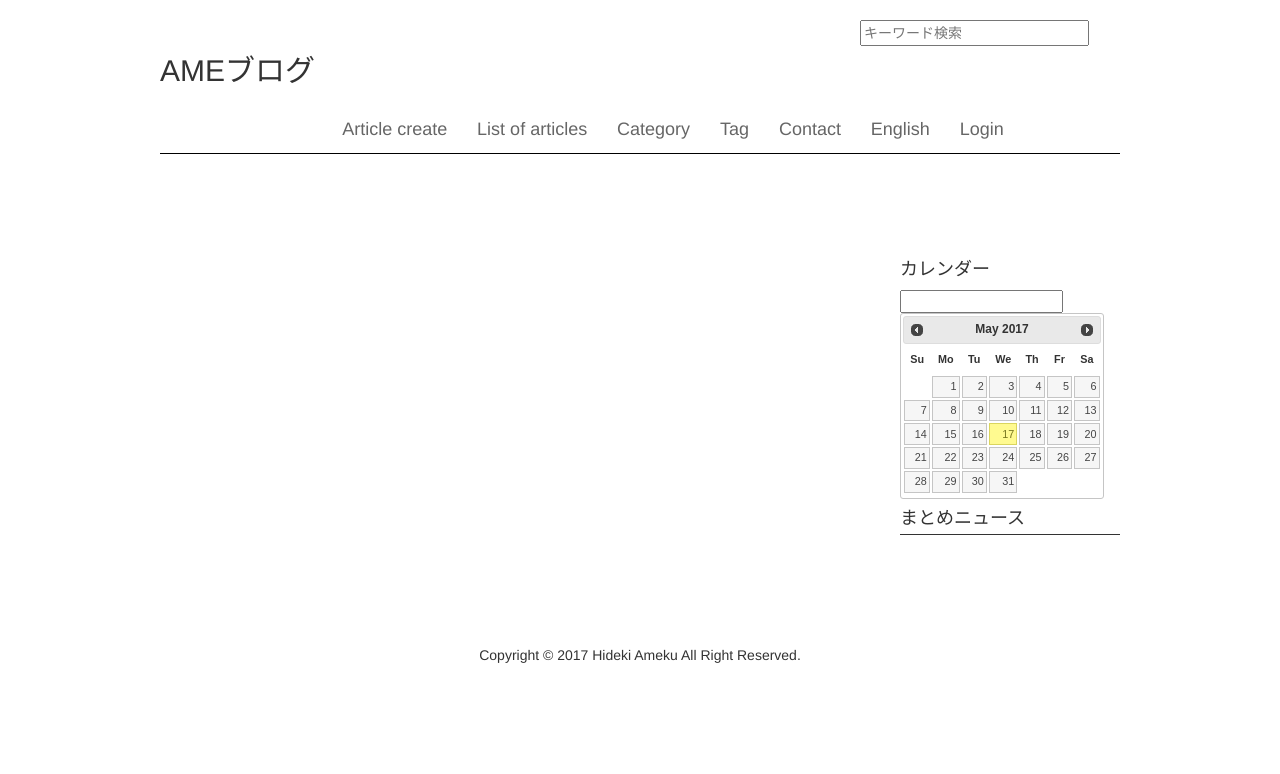
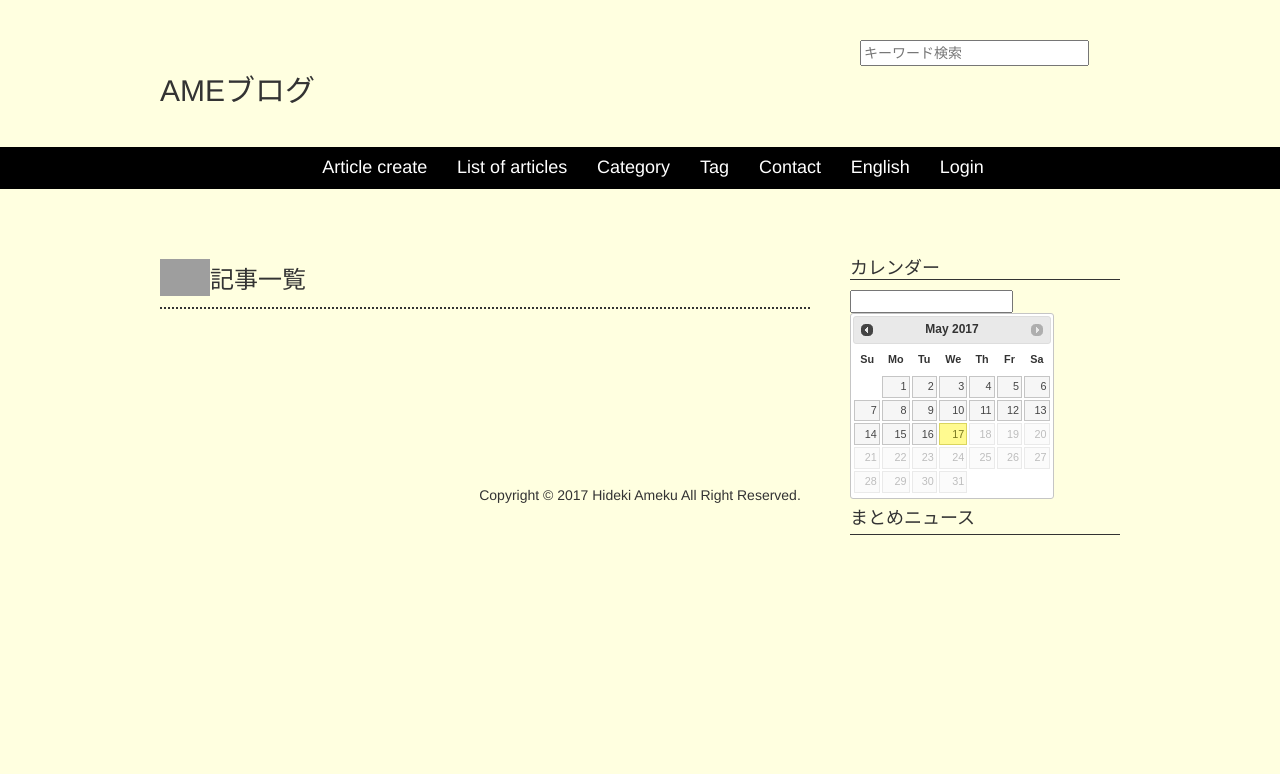
Before and after one commit to amekuhideki/Acltest, a CakePHP app: the page made by app/View/Posts/index.ctp in a window 1280 px wide. Shown: the top 774 px of the page. Run offline with PHP 8.4 and a stand-in for CakePHP, Linux system fonts and the light colour scheme; the template is opened without the code that fills it, so the values that code supplies are empty; form fields are guessed from the names that the template uses; some libraries are stand-ins or nearby versions; grey boxes are pictures that could not be loaded.

Commit message:
Fix list layout

```diff
--- a/app/View/Elements/header2.ctp
+++ b/app/View/Elements/header2.ctp
@@ -1,10 +1,16 @@
 <style>
 .header_header{
+  width: 960px;
+  margin-left: 40px;
+  margin-right: 40px;
+  margin: 0 auto;
+  margin-top: 20px;
   padding-top: 20px;
+
 }
 .header_title{
   float: left;
-  margin-top: auto;
+  margin-bottom: 30px;
   padding-top: 14px;
 }
 .search_section{
@@ -23,10 +29,20 @@
 }
 
 .header_category{
-  padding-top: 20px;
+  /*padding-top: 20px;*/
   clear: both;
+  margin: 0 auto;
+  background-color: #000;
+
+}
+.header_category_inner{
+  width: 960px;
+  margin: 0 auto;
 }
   nav ul{
+    padding: 0;
+    padding-top: 8px;
+    padding-bottom: 8px;
     text-align: center;
   }
   nav li{
@@ -34,7 +50,7 @@
     margin-left: 26px;
   }
   nav a{
-    color: #666;
+    color: white;
     text-decoration: none;
   }
   nav a:hover{
@@ -84,6 +100,7 @@
       <a class="search-button"><span class="btn-lg glyphicon glyphicon-search" aria-hidden="true"></span></a>
     </div> -->
   <div class="header_category">
+    <div class="header_category_inner">
       <nav>
         <ul>
           <?php if (isset($_SESSION['Auth']['User']['username'])): ?>
@@ -142,4 +159,5 @@
       	</ul>
       </nav>
     </div>
+  </div>
 </header>
--- a/app/View/Layouts/default.ctp
+++ b/app/View/Layouts/default.ctp
@@ -16,21 +16,28 @@
   <!-- <script type="text/javascript" src="http://code.jquery.com/jquery-1.9.0.js"></script> -->
   <!-- <?php echo $this->Html->script('jquery-1.9.0.min'); ?> -->
   <script src="https://ajax.googleapis.com/ajax/libs/jquery/1.11.3/jquery.min.js"></script>
-  <link rel="stylesheet" href="https://ajax.googleapis.com/ajax/libs/jqueryui/1.11.4/themes/smoothness/jquery-ui.css">
+  <link rel="stylesheet" href="https://ajax.googleapis.com/ajax/libs/jqueryui/1.11.4/themes/humanity/jquery-ui.css">
   <script src="https://ajax.googleapis.com/ajax/libs/jqueryui/1.11.4/jquery-ui.min.js"></script>
+  <script src="http://ajax.googleapis.com/ajax/libs/jqueryui/1/i18n/jquery.ui.datepicker-ja.min.js
+"></script>
 
   <!-- Le styles -->
 	<style>
     html {
       /*padding-top: 50px;*/
-      padding-left: 100px;
+      margin: 0;
+      padding: 0;
+      /*padding-left: 100px;
       padding-right: 100px;
-      padding-bottom: 100px;
+      padding-bottom: 100px;*/
       /*padding-top: 10px;*/
      /*background: #ebe6d3;*/
      font: 16px/20px "ヒラギノ角ゴ Pro W3","Hiragino Kaku Gothic Pro",'メイリオ',Meiryo,Helvetica,Arial,Sans-Serif;
-     color: #666;
-}
+     /*color: #666;*/
+  }
+  body {
+    background-color:#ffffe0;
+  }
 
 a{ color: #69c;}
      a:hover{color:#069;}
@@ -43,7 +50,9 @@ a{ color: #69c;}
       width: 960px;
     }
     #wrapper {
-      width: 960px;
+      /*width: 960px;*/
+      margin-left: 40px;
+      margin-right: 40px;
       margin: 0 auto;
     }
     /*.footer {
--- a/app/View/Posts/index.ctp
+++ b/app/View/Posts/index.ctp
@@ -1,62 +1,85 @@
 <style>
+.main {
+	width: 960px;
+	margin-left: 40px;
+	margin-right: 40px;
+	margin: 0 auto;
+}
 #contents{
-	width: 700px;
+	/*width: 700px;*/
+	width: 650px;
 	margin: 0 auto;
+	margin-top: 40px;
 	float: left;
 }
+#contents_title {
+	width:650px;
+	margin: 0;
+	padding: 0;
+	height: 70px;
+	padding-top: 20px;
+	border-bottom: 2px dotted;
+	padding-bottom: 10px;
 
+}
+#contents_img {
+	float: left;
+}
+#list {
+	float: left;
+}
+#contents_title h3 {
+	padding-top: 8px;
+	margin: 0;
+	float:left;
+	/*border-bottom: 2px dotted ;*/
+}
 #content_details{
+	clear: left;
 	/*margin: 100px;*/
-	padding-top: 50px;
-  border-bottom: 1px solid;
+	margin-top: 50px;
+  border: 1px solid;
+	background-color: white;
+	height: 200px;
+}
+.image {
+	float: left;
+	margin: 0 auto;
+	margin: 10px;
+}
+.post_contents {
+	float: left;
+}
+.post_image{
+	width: 180px;
+	float: left;
+	padding: 10px;
+	margin-top: 20px;
 }
 
-.post_title{
-	margin: 20px;
-	font-size: 30px;
-	text-align: left;
-	/*padding-left: 10px;*/
-	padding: 10px;
-	border-left: 10px solid #7BAEB5;
-	border-bottom: 1px solid #7BAEB5;
+/*.header{
+	border-bottom: 1px solid #000;
+}*/
 
-	width: 680px;
-	white-space: nowrap;
-	overflow: hidden;
-	text-overflow: ellipsis;
+.post_header{
+	margin: 0;
+	height: 60px;
+	padding: 0;
+	padding-top: 20px;
+	/*padding-bottom: 10px;*/
+	border-bottom: 1px dotted;
 }
-
-.post_body{
-	width: 480px;
-	margin-top: 50px;
-	padding: 26px;
-	font-size: 18px;
-	float: right;
-	text-align: left;
-
-	white-space: nowrap;
-	overflow: hidden;
-	text-overflow: ellipsis;
+.post_category{
+	float: left;
+  font-size: 16px;
 }
-.header{
-	border-bottom: 1px solid #000;
-}
-
-#post_header{
-	margin: auto;
-	padding: 10px;
-}
-
 .post_date{
 	float:left;
 	font-size: 14px;
 	padding-left: 10px;
 }
-.post_category{
-	float: left;
-	padding-left: 10px;
-	/*padding-right: 20px;*/
-  font-size: 16px;
+.post_writer {
+	float: right;
 }
 .badge_category {
   padding: 3px 6px;
@@ -69,40 +92,53 @@
   white-space: nowrap;
   background-color: #4169E1;/*青色*/
 }
+.post_title{
+	clear: both;
+	padding: 10px;
+	font-size: 16px;
+	font-weight: bold;
+	text-align: left;
+	border-bottom: 1px dotted;
+	width: 440px;
+	white-space: nowrap;
+	overflow: hidden;
+	text-overflow: ellipsis;
+}
+.post_body{
+	/*width: 450px;*/
+	width: 440px;
+	padding: 10px;
+	font-size: 14px;
+	text-align: left;
 
-.post_tags{
-	float: right;
-	font-size: 14px;
-	width: 535px;
+	white-space: nowrap;
+	overflow: hidden;
+	text-overflow: ellipsis;
 }
-.image_body{
-	clear: both;
-}
-.post_image{
-	width: 180px;
-	float: left;
-	padding: 10px;
-	margin-top: 50px;
-}
+
 
 .contents_footer{
 	margin: auto;
 	padding: auto;
 	clear: both;
-	width: 700px;
+	/*width: 700px;*/
+	width: 440px;
 	text-align: right;
 }
 #item {
 	padding-right: 5px;
 }
 .sidebar {
-	padding-top: 96px;
+	padding-top: 	50px;
 	padding-left: 30px;
-	width: 250px;
+	width: 300px;
 	float: right;
 }
 #calender {
 	font-size: 12px;
+}
+#calender h4 {
+	border-bottom: 1px solid;
 }
 /*.fixBox {
 	position: fixed;
@@ -146,7 +182,7 @@ $(window).load(function () {
 
   if(sideH < mainH) { //メインの方が高ければ色々処理する
 	  //サイドバーの外枠をメインと同じ高さにしてrelaltiveに（#sideをポジションで上や下に固定するため）
-	  sideWrap.css({"height": mainH, "position": "relative", "float": "right", 'width': '250px'});
+	  sideWrap.css({"height": mainH, "position": "relative", "float": "right", 'width': '300px'});
 
 	  //サイドバーがウィンドウよりいくらはみ出してるか
 	  var sideOver = wd.height()-sideArea.height();
@@ -160,7 +196,7 @@ $(window).load(function () {
 	  wd.scroll(function() { //スクロール中の処理
 	    if(wd.height() < sideArea.height()){ //サイドメニューが画面より大きい場合
 	      if(starPoint < wd.scrollTop() && wd.scrollTop() + wd.height() < breakPoint){ //固定範囲内
-	            sideArea.css({"position": "fixed", "bottom": "20px", "width": '250px', "float": 'right'});
+	            sideArea.css({"position": "fixed", "bottom": "20px", "width": '300px', "float": 'right'});
 
 	      }else if(wd.scrollTop() + wd.height() >= breakPoint){ //固定解除位置を超えた時
 	            sideArea.css({"position": "absolute", "bottom": "0"});
@@ -186,11 +222,31 @@ $(window).load(function () {
 	};
 	//datepicker
 	$(function(){
+			$.ajax({
+				type: 'post',
+				url: "http://blog.dev/AclTest/posts/getdate/",
+				clossDomain: false,
+					dataType: "text",
+					scriptCharset: "utf-8"
+			}).then(function(result){
+				console.log(result);
+			});
+
+
+		var $date = new Date();
+		// console.log($date.getMonth());
     $("#calender").datepicker({
 			onSelect: function(dateText, inst) {
 				$("#date_val").val(dateText);
-			}
+			},
+			maxDate: $date,
 		});
+// 		$( "#calender" ).datepicker('option','beforeShowDay',function(date){
+//     var ret = [(date.getDay() != 1 && date.getDay() != 6)];
+// 		var month = date.getMonth() + 1;
+// 		console.log(date);
+//     return ret;
+// });
 	});
 });
 </script>
@@ -200,40 +256,19 @@ $(window).load(function () {
 	</div>
 	<div class="main">
 			<div id="contents">
+				<div id="contents_title">
+
+						<div id="contents_img">
+							<?php echo $this->Html->image('/images/shisa.png', array('width' => '50')); ?>
+						</div>
+						<div id="list">
+							<h3>記事一覧</h3>
+						</div>
+
+				</div>
 			<?php foreach ($posts as $post): ?>
 				<div id="content_details">
-					<div class="post_title">
-						<?php echo h($post['Post']['title']); ?><br>
-					</div>
-					<ul id="post_header">
-						<li class="post_date">
-							<span class="glyphicon glyphicon-pencil" aria-hidden="true"></span>
-							<?php $post_date = date('Y年m月d日', strtotime($post['Post']['modified']));
-							      echo h($post_date);
-							 ?>
-							 &nbsp;&nbsp;
-						</li>
-						<li class="post_writer">
-							<?php echo __($post['User']['username']); ?>
-							&nbsp;&nbsp;
-						</li>
-						<li class="post_category">
-              <span class="badge_category">
-  							<?php echo ($post['Category']['category']) ?>
-              </span>
-						</li>
-						<!-- <li class="post_tags">
-							<span class="glyphicon glyphicon-tag" aria-hidden="true"></span>
-							<?php foreach ($tags as $tag): ?>
-								<?php if(!empty($tag['Post'][0]) && $tag['Post'][0]['id'] == $post['Post']['id']): ?>
-									<?php echo $this->Html->link(__($tag['Tag']['tag']), array('controller' => "tags", 'action' => "view", $tag['Tag']['id'])); ?>
-								<?php endif; ?>
-							<?php  endforeach; ?>
-						</li> -->
-					</ul>
-
-					<ul class="image_body">
-						<li>
+					<div class="image">
 						<div class="post_image">
 							<?php $image_flag = 0; ?>
 							<?php foreach ($images as $image): ?>
@@ -247,8 +282,36 @@ $(window).load(function () {
 							<?php endif; ?>
 							<?php unset($image_flag); ?>
 						</div>
+					</div>
+					<div class="post_contents">
+						<ul class="post_header">
+							<li class="post_category">
+								<span class="badge_category">
+									<?php echo ($post['Category']['category']) ?>
+								</span>
 							</li>
-						<li>
+							<li class="post_date">
+								<span class="glyphicon glyphicon-calendar" aria-hidden="true"></span>
+								<?php $post_date = date('Y年m月d日', strtotime($post['Post']['modified']));
+											echo h($post_date);
+								 ?>
+								 &nbsp;&nbsp;
+							</li>
+							<li class="post_writer">
+								<span class="glyphicon glyphicon-pencil" aria-hidden="true"></span>
+								<?php if (isset($post['User']['username'])): ?>
+									<?php echo __($post['User']['username']); ?>
+								<?php else: ?>
+									<?php echo __('未登録者'); ?>
+								<?php endif; ?>
+								&nbsp;&nbsp;
+							</li>
+						</ul>
+
+						<div class="post_title">
+							<?php echo h($post['Post']['title']); ?><br>
+						</div>
+
 						<div class="post_body">
 							<?php
 								$body = strip_tags($post['Post']['body']);
@@ -258,8 +321,6 @@ $(window).load(function () {
 								}
 							 echo ($limit_body); ?>
 						 </div>
-						 </li>
-					 </ul>
 
 						<div class="contents_footer">
 							<div class="action_view">
@@ -273,6 +334,7 @@ $(window).load(function () {
 									<?php echo $this->Html->link(__('削除'), array('action' => 'delete', $post['Post']['id']),
 																													 array('confirm' => '本当にこの記事を削除しますか？')); ?>
 								<?php endif; ?>
+							</div>
 						</div>
 					</div>
 				</div>
@@ -298,10 +360,8 @@ $(window).load(function () {
 			<div class="sidebar">
 
 				<div id="calender">
-					<?php echo $this->Form->create('Post'); ?>
 					<h4 style="text-align:left;"><?php echo __('カレンダー'); ?></h4>
 						<input type=”text” name=”demo” id="date_val">
-					<?php echo $this->Form->end(); ?>
 				</div>
 
 				<div id="news">
@@ -310,7 +370,7 @@ $(window).load(function () {
 					<?php foreach ($news as $new): ?>
 						<div class="news_contents">
 							<div class="news_img">
-								<a href=<?php echo $new['url'];  ?>><img src="<?php echo $new['img']; ?>" width="220"> </a><br>
+								<a href=<?php echo $new['url'];  ?>><img src="<?php echo $new['img']; ?>" width="270"> </a><br>
 							</div>
 							<div class="news_content">
 								<?php echo $i;
```
Lines whose indentation alone changed are shown as unchanged.
